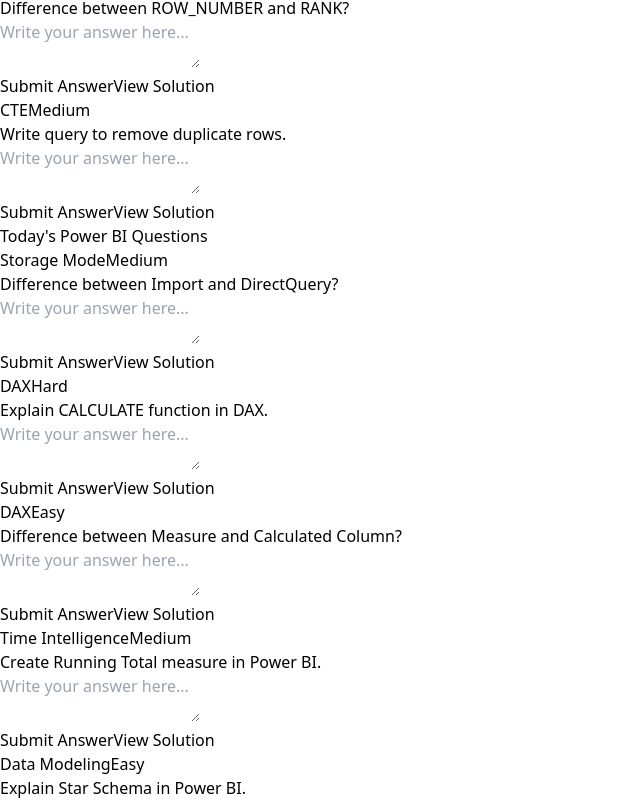
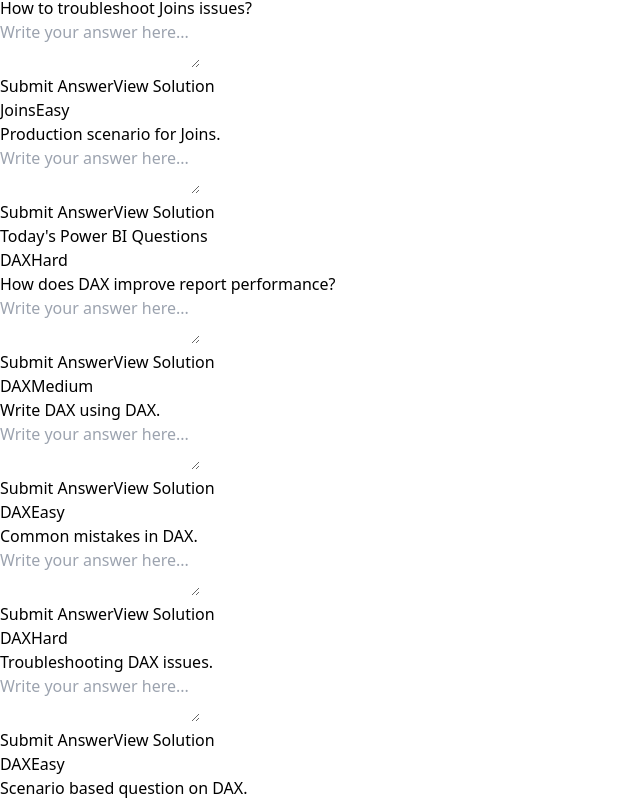
Before and after one commit to Manoj123456344/sql-powerbi-practice, a React (Vite) app: page / in a window 1280 px wide. Shown: the part 718-1520 px from the top of the page, without its empty margins (0-640 px from the left). Built offline with nearby package versions, Linux system fonts and the light colour scheme.

Commit message:
updated app

```diff
--- a/src/App.jsx
+++ b/src/App.jsx
@@ -1,4 +1,7 @@
 import { useEffect, useState } from "react";
+
+import { sqlQuestionsData } from "./data/sqlQuestions";
+import { powerBIQuestionsData } from "./data/powerbiQuestions";
 
 export default function SQLPowerBIPracticePlatform() {
 
@@ -10,11 +13,13 @@
       answers: {},
       dates: {}
     },
+
     Almas: {
       solved: [],
       answers: {},
       dates: {}
     },
+
     Guest: {
       solved: [],
       answers: {},
@@ -22,81 +27,9 @@
     }
   });
 
-  const allSqlQuestions = [
-    {
-      question: "Find the 2nd highest salary from Employee table.",
-      difficulty: "Medium",
-      topic: "Subquery",
-      solution:
-        "SELECT MAX(salary) FROM employee WHERE salary < (SELECT MAX(salary) FROM employee)"
-    },
-    {
-      question: "Difference between ROW_NUMBER and RANK?",
-      difficulty: "Easy",
-      topic: "Window Functions",
-      solution:
-        "ROW_NUMBER gives unique numbers. RANK gives same rank for duplicates."
-    },
-    {
-      question: "Write query to remove duplicate rows.",
-      difficulty: "Medium",
-      topic: "CTE",
-      solution:
-        "Use ROW_NUMBER with CTE and delete duplicates."
-    },
-    {
-      question: "Difference between WHERE and HAVING?",
-      difficulty: "Easy",
-      topic: "Filtering",
-      solution:
-        "WHERE filters before aggregation. HAVING filters after aggregation."
-    },
-    {
-      question: "Explain INNER JOIN with example.",
-      difficulty: "Easy",
-      topic: "Joins",
-      solution:
-        "INNER JOIN returns matching rows from both tables."
-    }
-  ];
+  const allSqlQuestions = sqlQuestionsData;
 
-  const allDaxQuestions = [
-    {
-      question: "Difference between Measure and Calculated Column?",
-      difficulty: "Easy",
-      topic: "DAX",
-      solution:
-        "Measure calculates dynamically. Calculated column stores values physically."
-    },
-    {
-      question: "Create Running Total measure in Power BI.",
-      difficulty: "Medium",
-      topic: "Time Intelligence",
-      solution:
-        "Use CALCULATE and FILTER functions."
-    },
-    {
-      question: "Explain Star Schema in Power BI.",
-      difficulty: "Easy",
-      topic: "Data Modeling",
-      solution:
-        "Fact table connected with dimension tables."
-    },
-    {
-      question: "Difference between Import and DirectQuery?",
-      difficulty: "Medium",
-      topic: "Storage Mode",
-      solution:
-        "Import stores data. DirectQuery fetches live data."
-    },
-    {
-      question: "Explain CALCULATE function in DAX.",
-      difficulty: "Hard",
-      topic: "DAX",
-      solution:
-        "CALCULATE changes filter context."
-    }
-  ];
+  const allDaxQuestions = powerBIQuestionsData;
 
   const getDailyQuestions = (questions) => {
 
@@ -109,15 +42,22 @@
     const day = adjustedDate.getDate();
 
     return [
+
       questions[day % questions.length],
+
       questions[(day + 1) % questions.length],
+
       questions[(day + 2) % questions.length],
+
       questions[(day + 3) % questions.length],
+
       questions[(day + 4) % questions.length]
+
     ];
   };
 
   const sqlQuestions = getDailyQuestions(allSqlQuestions);
+
   const daxQuestions = getDailyQuestions(allDaxQuestions);
 
   useEffect(() => {
@@ -152,6 +92,7 @@
     }
 
   }, []);
+
   useEffect(() => {
 
     localStorage.setItem(
@@ -222,7 +163,8 @@
 
             dates: {
               ...prev[currentUser].dates,
-              [item.question]: new Date().toLocaleDateString()
+              [item.question]:
+                new Date().toLocaleDateString()
             }
 
           }
@@ -340,6 +282,7 @@
 
       <div className="max-w-7xl mx-auto space-y-6">
 
+        {/* Header */}
         <div className="bg-white rounded-3xl shadow-lg p-5 md:p-8">
 
           <div className="flex flex-col lg:flex-row lg:items-center lg:justify-between gap-5">
@@ -380,6 +323,7 @@
 
         </div>
 
+        {/* Stats */}
         <div className="grid grid-cols-2 lg:grid-cols-4 gap-4">
 
           <div className="bg-white p-5 rounded-3xl shadow-md">
@@ -424,6 +368,7 @@
 
         </div>
 
+        {/* SQL Questions */}
         <div className="bg-white rounded-3xl shadow-lg p-5 md:p-8">
 
           <h2 className="text-2xl md:text-3xl font-bold mb-6">
@@ -444,6 +389,7 @@
 
         </div>
 
+        {/* Power BI Questions */}
         <div className="bg-white rounded-3xl shadow-lg p-5 md:p-8">
 
           <h2 className="text-2xl md:text-3xl font-bold mb-6">
@@ -464,6 +410,7 @@
 
         </div>
 
+        {/* Solved Questions History */}
         <div className="bg-white rounded-3xl shadow-lg p-5 md:p-8">
 
           <h2 className="text-2xl font-bold mb-6">
@@ -539,6 +486,7 @@
 
         </div>
 
+        {/* Footer */}
         <div className="text-center text-gray-500 py-6 text-sm md:text-base">
 
           Built for SQL & Power BI Interview Preparation 🚀
--- /dev/null
+++ b/src/Data/powerbiQuestions.js
@@ -0,0 +1,93 @@
+const powerBITopics = [
+  "DAX",
+  "CALCULATE",
+  "FILTER",
+  "ALL",
+  "ALLSELECTED",
+  "Time Intelligence",
+  "Power Query",
+  "Relationships",
+  "Star Schema",
+  "Snowflake Schema",
+  "DirectQuery",
+  "Import Mode",
+  "Incremental Refresh",
+  "Query Folding",
+  "Bookmarks",
+  "Drillthrough",
+  "Row Level Security",
+  "Dataflows",
+  "Gateways",
+  "Performance Optimization"
+];
+
+const powerBITemplates = [
+  "Explain TOPIC.",
+  "Real time scenario on TOPIC.",
+  "Difference between TOPIC concepts.",
+  "How to optimize TOPIC?",
+  "Interview question on TOPIC.",
+  "Advanced example for TOPIC.",
+  "Best practices for TOPIC.",
+  "Production issue related to TOPIC.",
+  "How does TOPIC improve report performance?",
+  "Write DAX using TOPIC.",
+  "Common mistakes in TOPIC.",
+  "Troubleshooting TOPIC issues.",
+  "Scenario based question on TOPIC.",
+  "How is TOPIC used in enterprise projects?",
+  "Explain TOPIC with example."
+];
+
+export const powerBIQuestionsData = [];
+
+let powerBICounter = 1;
+
+powerBITopics.forEach((topic) => {
+
+  powerBITemplates.forEach((template) => {
+
+    powerBIQuestionsData.push({
+
+      id: powerBICounter,
+
+      question: template.replace("TOPIC", topic),
+
+      difficulty:
+        powerBICounter % 3 === 0
+          ? "Hard"
+          : powerBICounter % 2 === 0
+          ? "Medium"
+          : "Easy",
+
+      topic,
+
+      solution: `Sample explanation for ${topic}.`
+
+    });
+
+    powerBICounter++;
+
+  });
+
+});
+
+while (powerBIQuestionsData.length < 300) {
+
+  powerBIQuestionsData.push({
+
+    id: powerBICounter,
+
+    question: `Power BI Scenario Based Question ${powerBICounter}`,
+
+    difficulty: "Medium",
+
+    topic: "Scenario Based",
+
+    solution: "Practice real time Power BI interview scenarios."
+
+  });
+
+  powerBICounter++;
+
+}
--- /dev/null
+++ b/src/Data/sqlQuestions.js
@@ -0,0 +1,93 @@
+const sqlTopics = [
+  "Joins",
+  "CTE",
+  "Subquery",
+  "Window Functions",
+  "Indexes",
+  "Normalization",
+  "Transactions",
+  "Views",
+  "Stored Procedures",
+  "Triggers",
+  "Aggregation",
+  "Constraints",
+  "Keys",
+  "Performance",
+  "Warehousing",
+  "Partitioning",
+  "Functions",
+  "Case Statements",
+  "Ranking Functions",
+  "Scenario Based"
+];
+
+const sqlTemplates = [
+  "Explain TOPIC.",
+  "Difference between TOPIC concepts.",
+  "Real time scenario on TOPIC.",
+  "Write SQL query using TOPIC.",
+  "Performance optimization using TOPIC.",
+  "Interview question on TOPIC.",
+  "Advanced example for TOPIC.",
+  "Find duplicate records using TOPIC.",
+  "How does TOPIC improve performance?",
+  "Advantages and disadvantages of TOPIC.",
+  "Best practices for TOPIC.",
+  "How to troubleshoot TOPIC issues?",
+  "Production scenario for TOPIC.",
+  "What are common mistakes in TOPIC?",
+  "Explain TOPIC with example."
+];
+
+export const sqlQuestionsData = [];
+
+let sqlCounter = 1;
+
+sqlTopics.forEach((topic) => {
+
+  sqlTemplates.forEach((template) => {
+
+    sqlQuestionsData.push({
+
+      id: sqlCounter,
+
+      question: template.replace("TOPIC", topic),
+
+      difficulty:
+        sqlCounter % 3 === 0
+          ? "Hard"
+          : sqlCounter % 2 === 0
+          ? "Medium"
+          : "Easy",
+
+      topic,
+
+      solution: `Sample explanation for ${topic}.`
+
+    });
+
+    sqlCounter++;
+
+  });
+
+});
+
+while (sqlQuestionsData.length < 300) {
+
+  sqlQuestionsData.push({
+
+    id: sqlCounter,
+
+    question: `SQL Scenario Based Question ${sqlCounter}`,
+
+    difficulty: "Medium",
+
+    topic: "Scenario Based",
+
+    solution: "Practice real time SQL interview scenarios."
+
+  });
+
+  sqlCounter++;
+
+}
```
Lines whose indentation alone changed are shown as unchanged.
